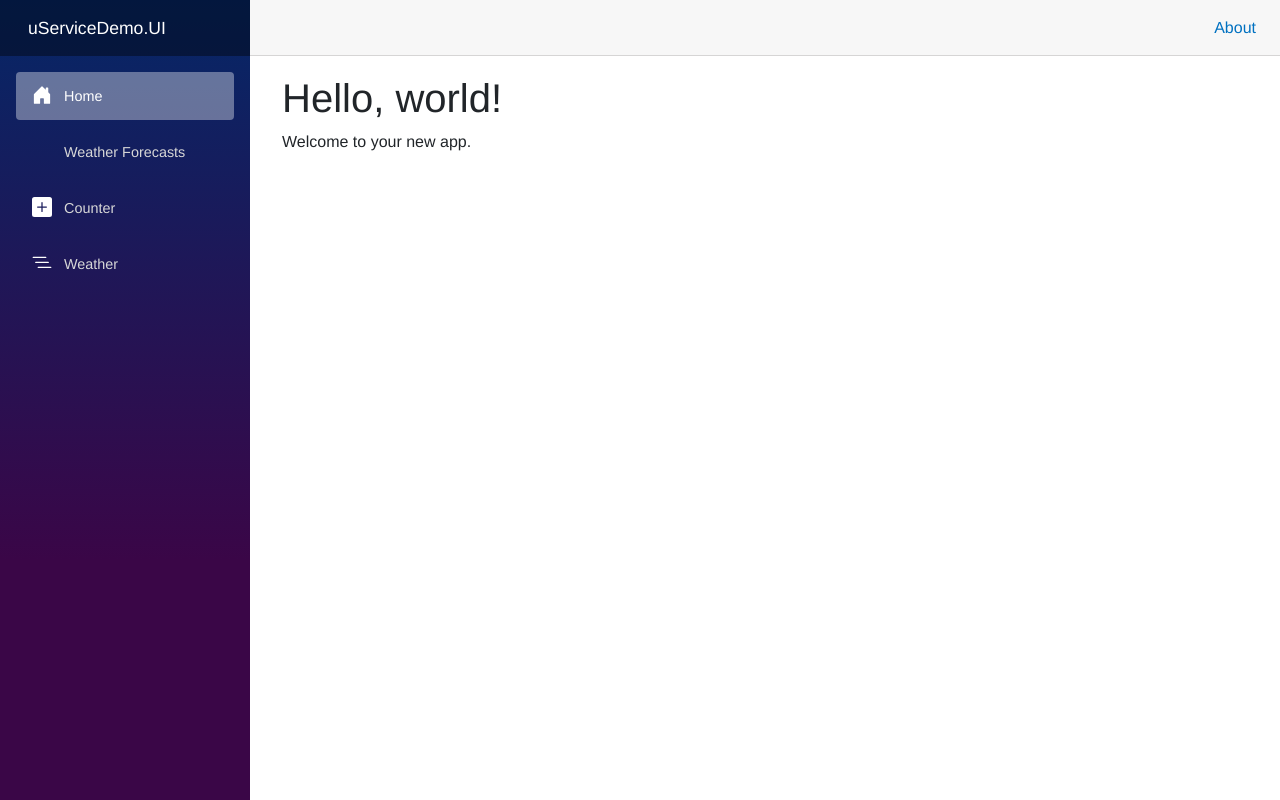
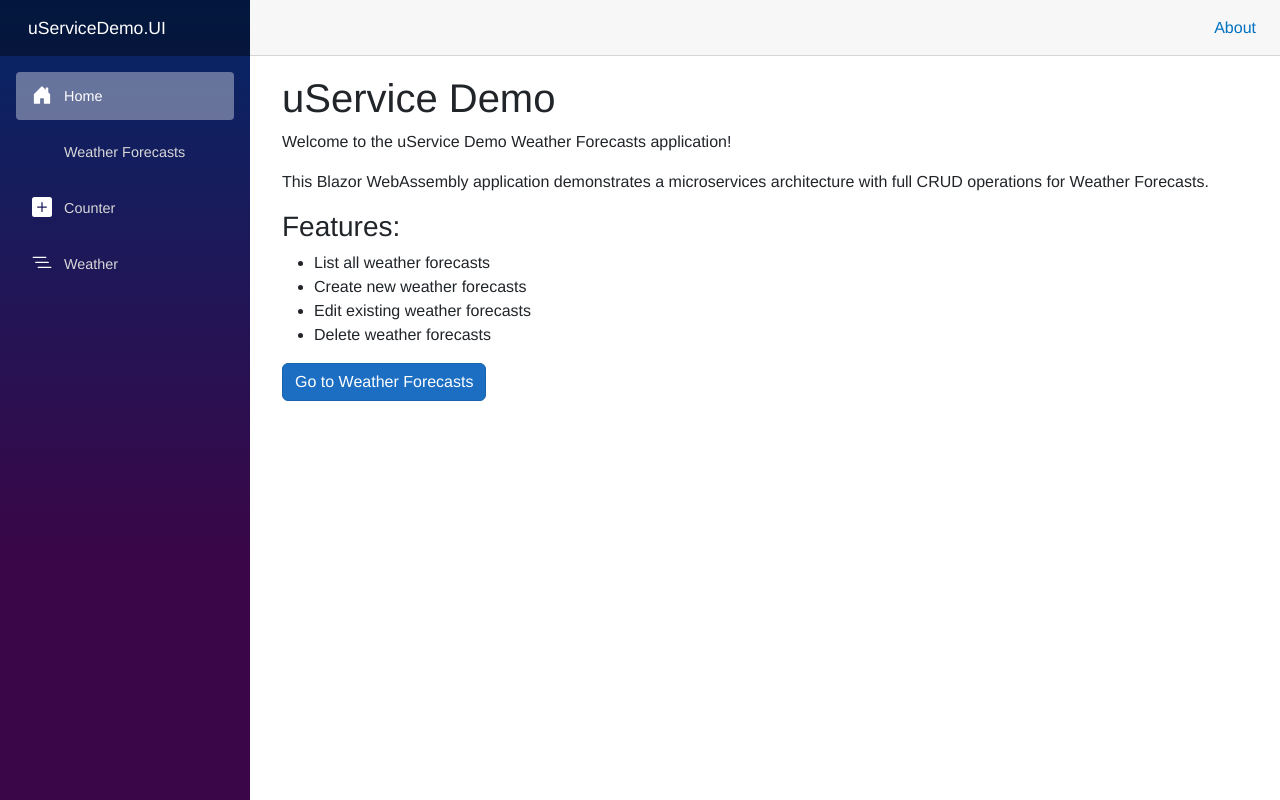
Before and after one commit to victorgreggio/uServiceDemo, an ASP.NET Core app: page / in a window 1280 px wide. Run offline with ASP.NET Core 8, Linux system fonts and the light colour scheme; style sheets or scripts are compiled from the project's sources.

Commit message:
Update UI home page, add configuration and documentation
Co-authored-by: victorgreggio <171631647+victorgreggio@users.noreply.github.com>

```diff
--- a/src/UI/Pages/Home.razor
+++ b/src/UI/Pages/Home.razor
@@ -2,6 +2,20 @@
 
 <PageTitle>Home</PageTitle>
 
-<h1>Hello, world!</h1>
+<h1>uService Demo</h1>
 
-Welcome to your new app.
+<p>Welcome to the uService Demo Weather Forecasts application!</p>
+
+<p>This Blazor WebAssembly application demonstrates a microservices architecture with full CRUD operations for Weather Forecasts.</p>
+
+<h3>Features:</h3>
+<ul>
+    <li>List all weather forecasts</li>
+    <li>Create new weather forecasts</li>
+    <li>Edit existing weather forecasts</li>
+    <li>Delete weather forecasts</li>
+</ul>
+
+<p>
+    <a href="/weatherforecasts" class="btn btn-primary">Go to Weather Forecasts</a>
+</p>
--- a/src/UI/Program.cs
+++ b/src/UI/Program.cs
@@ -7,7 +7,9 @@ var builder = WebAssemblyHostBuilder.CreateDefault(args);
 builder.RootComponents.Add<App>("#app");
 builder.RootComponents.Add<HeadOutlet>("head::after");
 
-builder.Services.AddScoped(sp => new HttpClient { BaseAddress = new Uri(builder.HostEnvironment.BaseAddress) });
+// Configure HttpClient with API base URL from configuration
+var apiBaseUrl = builder.Configuration["ApiBaseUrl"] ?? builder.HostEnvironment.BaseAddress;
+builder.Services.AddScoped(sp => new HttpClient { BaseAddress = new Uri(apiBaseUrl) });
 builder.Services.AddScoped<IWeatherForecastService, WeatherForecastService>();
 
 await builder.Build().RunAsync();
--- /dev/null
+++ b/src/UI/wwwroot/appsettings.json
@@ -0,0 +1,3 @@
+{
+  "ApiBaseUrl": "http://localhost:8081"
+}
```
Also changed, not shown: src/UI/README.md (added).
